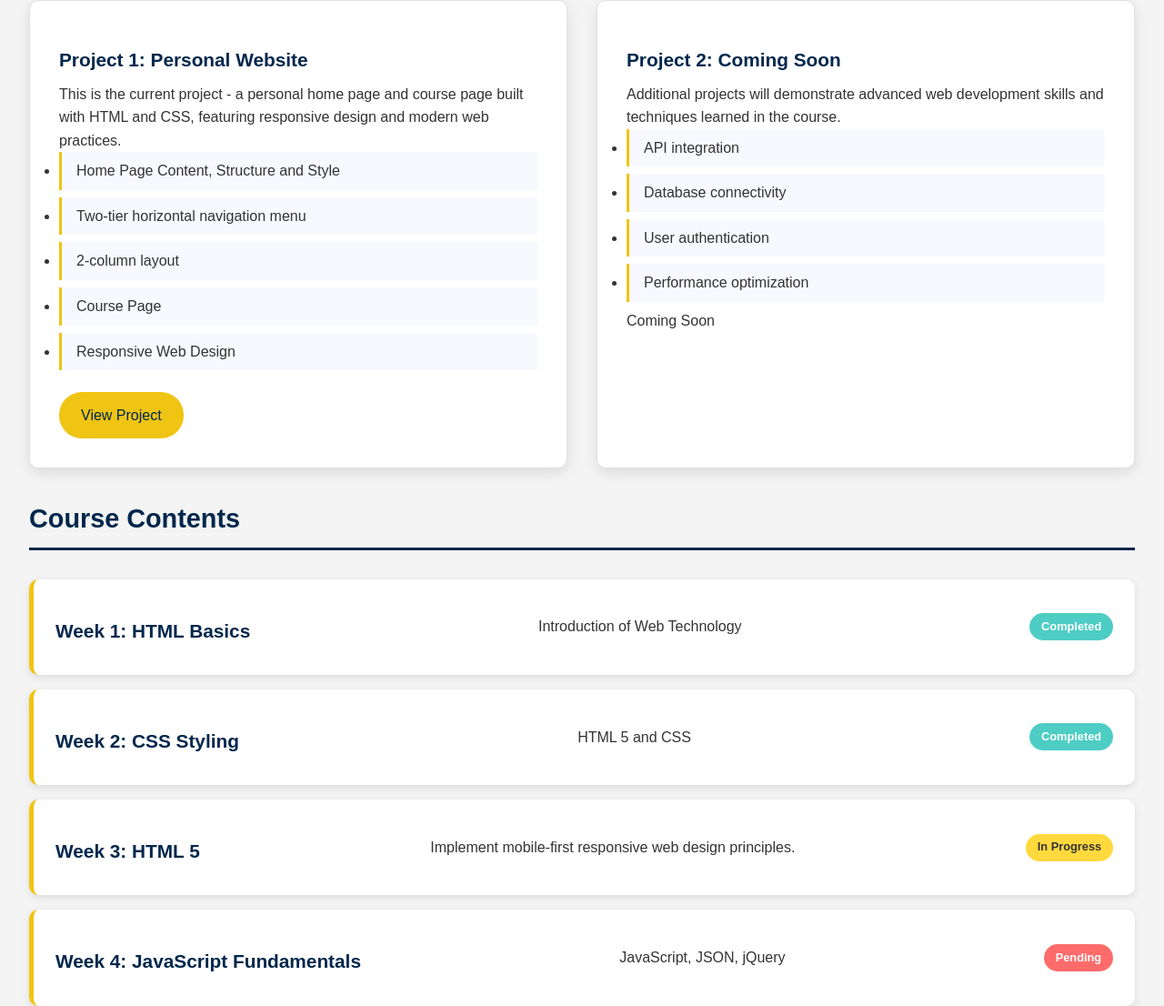
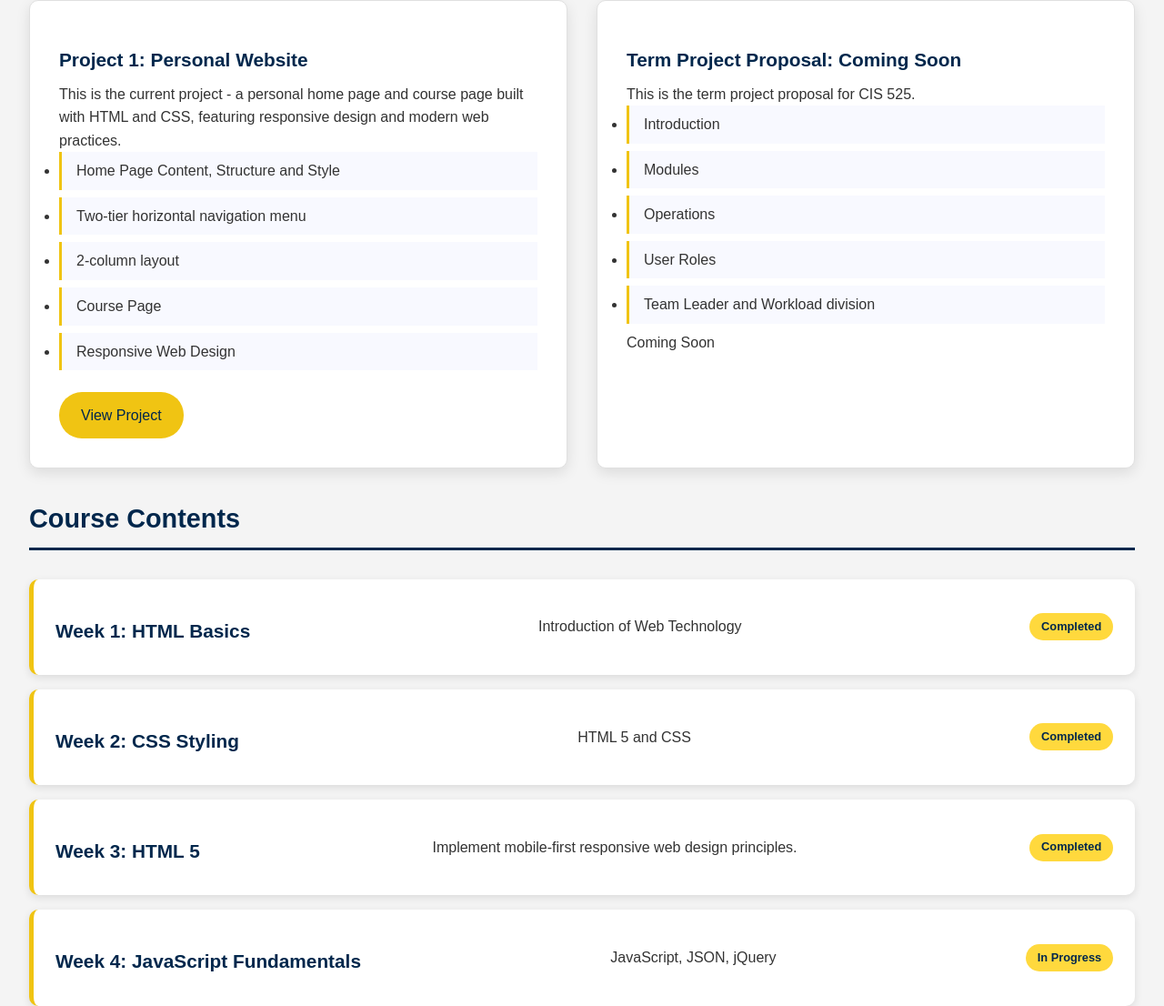
Before and after one commit to msvish/WebTech, a plain HTML site: page P1/cis525.html in a window 1280 px wide. Shown: the part 480-1586 px from the top of the page at 91% size. Drawn offline with Linux system fonts and the light colour scheme.

Commit message:
feat: final commit

```diff
--- a/P1/cis525.html
+++ b/P1/cis525.html
@@ -81,16 +81,14 @@
           </div>
 
           <div id="project2" class="project-card">
-            <h3>Project 2: Coming Soon</h3>
-            <p>
-              Additional projects will demonstrate advanced web development
-              skills and techniques learned in the course.
-            </p>
+            <h3>Term Project Proposal: Coming Soon</h3>
+            <p>This is the term project proposal for CIS 525.</p>
             <ul class="project-features">
-              <li>API integration</li>
-              <li>Database connectivity</li>
-              <li>User authentication</li>
-              <li>Performance optimization</li>
+              <li>Introduction</li>
+              <li>Modules</li>
+              <li>Operations</li>
+              <li>User Roles</li>
+              <li>Team Leader and Workload division</li>
             </ul>
             <span class="coming-soon">Coming Soon</span>
           </div>
@@ -103,22 +101,22 @@
           <div id="week1" class="content-item">
             <h3>Week 1: HTML Basics</h3>
             <p>Introduction of Web Technology</p>
-            <span class="status completed">Completed</span>
+            <span class="status in-progress">Completed</span>
           </div>
           <div id="week2" class="content-item">
             <h3>Week 2: CSS Styling</h3>
             <p>HTML 5 and CSS</p>
-            <span class="status completed">Completed</span>
+            <span class="status in-progress">Completed</span>
           </div>
           <div id="week3" class="content-item">
             <h3>Week 3: HTML 5</h3>
             <p>Implement mobile-first responsive web design principles.</p>
-            <span class="status in-progress">In Progress</span>
+            <span class="status in-progress">Completed</span>
           </div>
           <div id="week4" class="content-item">
             <h3>Week 4: JavaScript Fundamentals</h3>
             <p>JavaScript, JSON, jQuery</p>
-            <span class="status pending">Pending</span>
+            <span class="status in-progress">In Progress</span>
           </div>
         </div>
       </section>
--- a/P1/styles/main.css
+++ b/P1/styles/main.css
@@ -251,14 +251,14 @@ a:hover {
 /* Image gallery */
 .image-gallery {
   display: flex;
-  flex-direction: column;
+  flex-direction: row;
   gap: 1rem;
 }
 
 .gallery-image {
-  width: 100%;
+  width: 50%;
   height: 200px;
-  object-fit: cover;
+  object-fit: center;
   border-radius: 10px;
   border: 2px solid #e0e0e0;
   transition: transform 0.3s ease;
@@ -374,19 +374,10 @@ footer a {
   font-weight: bold;
 }
 
+.status.in-progress,
 .status.completed {
-  background: #4ecdc4;
-  color: white;
-}
-
-.status.in-progress {
   background: #ffd93d;
-  color: #333;
-}
-
-.status.pending {
-  background: #ff6b6b;
-  color: white;
+  color: #00274c;
 }
 
 /* Info grid */
```
Also changed, not shown: P1/index.html (+4 -4 lines), 2 other files.
